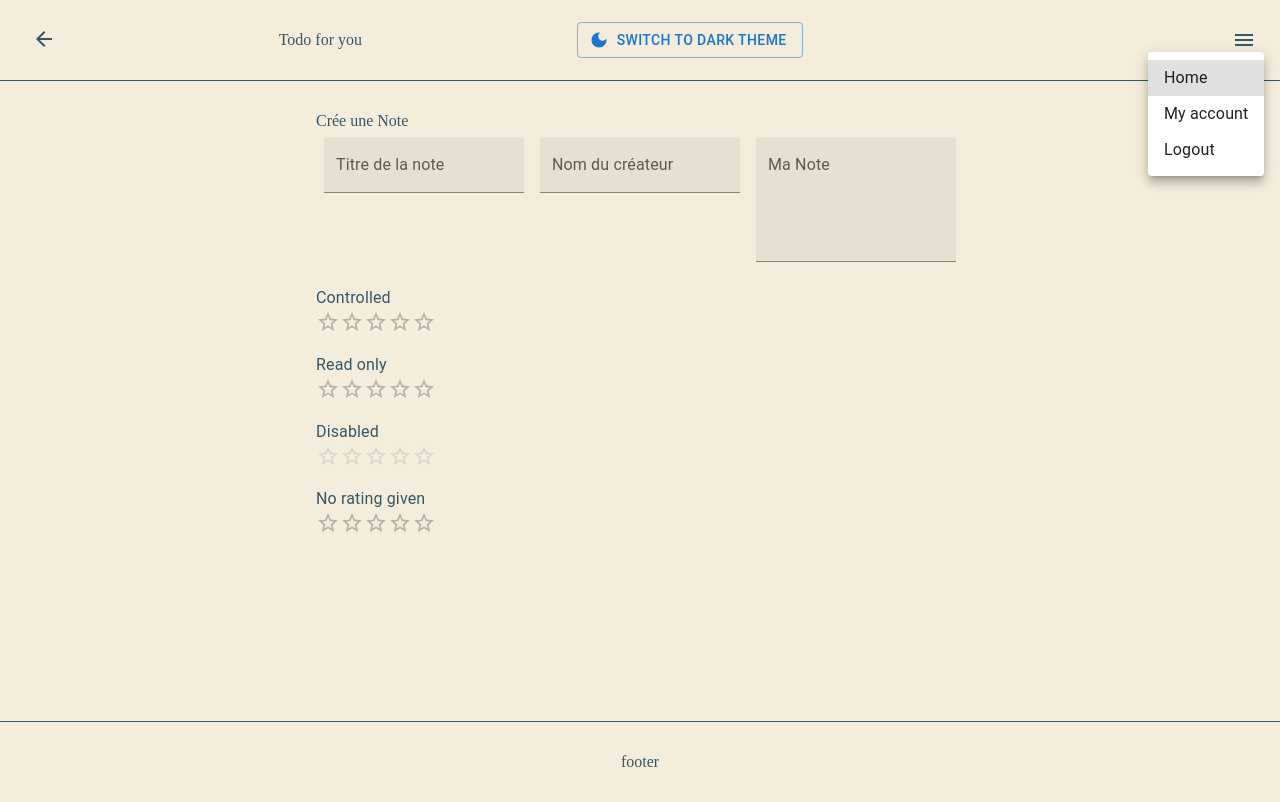
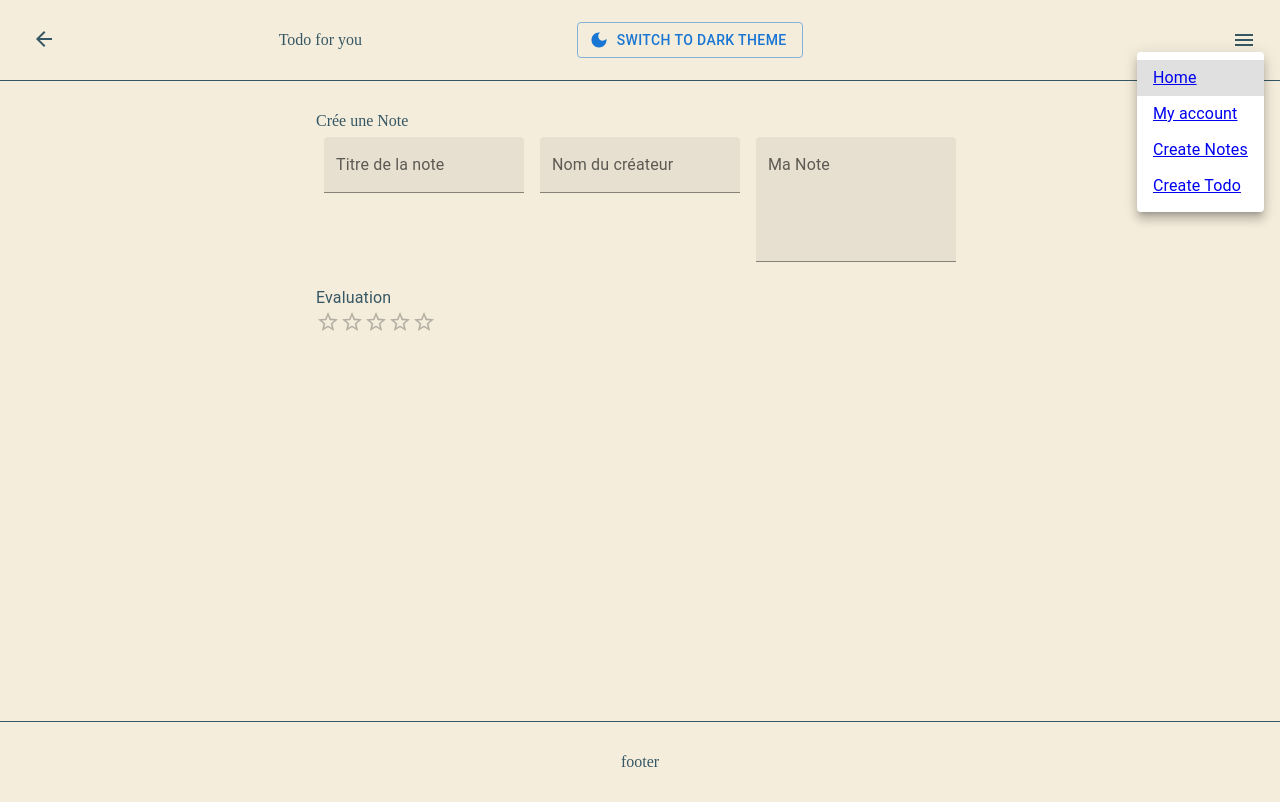
Before and after one commit to Alban-Pascal/Todo-for-you, a React (Create React App) app: page /CreateNote in a window 1280 px wide. Both pictures are taken after a click on the icon 1243 px from the left and 40 px from the top of the page. Built offline with nearby package versions, Linux system fonts and the light colour scheme.

Commit message:
MyAccount page

```diff
--- a/src/App.js
+++ b/src/App.js
@@ -7,7 +7,7 @@ import Layout from "Components/UI/Layout";
 import FirstGo from "Components/Pages/FirstGo";
 import CreateNote from "Components/Pages/CreateNote";
 import CreateTodo from "Components/Pages/CreateTodo";
-import Identification from "Components/Pages/identification";
+import Identification from "Components/Pages/Myaccount";
 import CreateFolder from "Components/Pages/CreateFolder";
 
 export default function App() {
--- a/src/Components/Pages/CreateNote.js
+++ b/src/Components/Pages/CreateNote.js
@@ -53,7 +53,7 @@ export default function CreateNote() {
           "& > legend": { mt: 2 },
         }}
       >
-        <Typography component="legend">Controlled</Typography>
+        <Typography component="legend">Evaluation</Typography>
         <Rating
           name="simple-controlled"
           value={value}
@@ -61,12 +61,6 @@ export default function CreateNote() {
             setValue(newValue);
           }}
         />
-        <Typography component="legend">Read only</Typography>
-        <Rating name="read-only" value={value} readOnly />
-        <Typography component="legend">Disabled</Typography>
-        <Rating name="disabled" value={value} disabled />
-        <Typography component="legend">No rating given</Typography>
-        <Rating name="no-value" value={null} />
       </Box>
     </div>
   );
--- a/src/Components/Pages/Home.js
+++ b/src/Components/Pages/Home.js
@@ -1,15 +1,16 @@
 import * as React from "react";
 import Box from "@mui/material/Box";
 import Link from "@mui/material/Link";
+import ListAltIcon from "@mui/icons-material/ListAlt";
 
 const preventDefault = (event) => event.preventDefault();
 
 export default function Home() {
   return (
     <div>
-      <h1> Content de vous revoir</h1>
+      <h1> Que fessons nous ?</h1>
 
-      <h2>Consulter </h2>
+      <h2>Consulter: </h2>
       <Box
         sx={{
           display: "flex",
--- a/src/Components/Pages/identification.js
+++ b/src/Components/Pages/Myaccount.js
@@ -1,11 +1,16 @@
 import { TextField } from "@mui/material";
 import Button from "@mui/material/Button";
-
+import * as React from "react";
+import Avatar from "@mui/material/Avatar";
+import Stack from "@mui/material/Stack";
 
 export default function Identification() {
   return (
     <div>
-      <h2>Inscription</h2>
+      <h2>Mon Compte</h2>
+      <Stack direction="row">
+        <Avatar alt="Cindy Baker" src="/static/static/images/avatar/1.jpg" />
+      </Stack>
       <p>
         <TextField id="outlined-basic" label="Name" variant="filled" />
       </p>
@@ -15,6 +20,7 @@ export default function Identification() {
       <p>
         <TextField id="filled-basic" label="email" variant="filled" />
       </p>
+      <h3>Changer mon mots de passe</h3>
       <p>
         <TextField id="standard-basic" label="Passwords" variant="filled" />
       </p>
@@ -25,6 +31,8 @@ export default function Identification() {
           variant="filled"
         />
       </p>
+      <h3>Changer mon avatar</h3>
+
       <Button variant="contained">validation</Button>
     </div>
   );
--- a/src/Components/UI/Header.js
+++ b/src/Components/UI/Header.js
@@ -7,6 +7,7 @@ import DarkModeIcon from "@mui/icons-material/DarkMode";
 import Menu from "@mui/material/Menu";
 import Button from "@mui/material/Button";
 import MenuItem from "@mui/material/MenuItem";
+import { Link } from "react-router-dom";
 
 export default function Header({ islight, handleToggleTheme }) {
   const [anchorEl, setAnchorEl] = React.useState(null);
@@ -14,6 +15,7 @@ export default function Header({ islight, handleToggleTheme }) {
   const handleClick = (event) => {
     setAnchorEl(event.currentTarget);
   };
+
   const handleClose = () => {
     setAnchorEl(null);
   };
@@ -64,16 +66,18 @@ export default function Header({ islight, handleToggleTheme }) {
           "aria-labelledby": "basic-button",
         }}
       >
-        <MenuItem link="Components/Pages/Home" onClick={handleClose}>
-          Home
+        <MenuItem onClick={handleClose}>
+          <Link to="/">Home</Link>
         </MenuItem>
-        <MenuItem
-          onClick={handleClose}
-          url="src\Components\Pages\identification.js"
-        >
-          My account
+        <MenuItem onClick={handleClose}>
+          <Link to="/identification">My account</Link>
         </MenuItem>
-        <MenuItem onClick={handleClose}>Logout</MenuItem>
+        <MenuItem onClick={handleClose}>
+          <Link to="/CreateNote">Create Notes</Link>
+        </MenuItem>
+        <MenuItem onClick={handleClose}>
+          <Link to="/CreateTodo">Create Todo</Link>
+        </MenuItem>
       </Menu>
     </Wrapper>
   );
```
Also changed, not shown: src/Components/Pages/MyNote.js (added), src/Components/Pages/MyTodo.js (added), src/Components/static/images/avatar/1.jpg (added).
